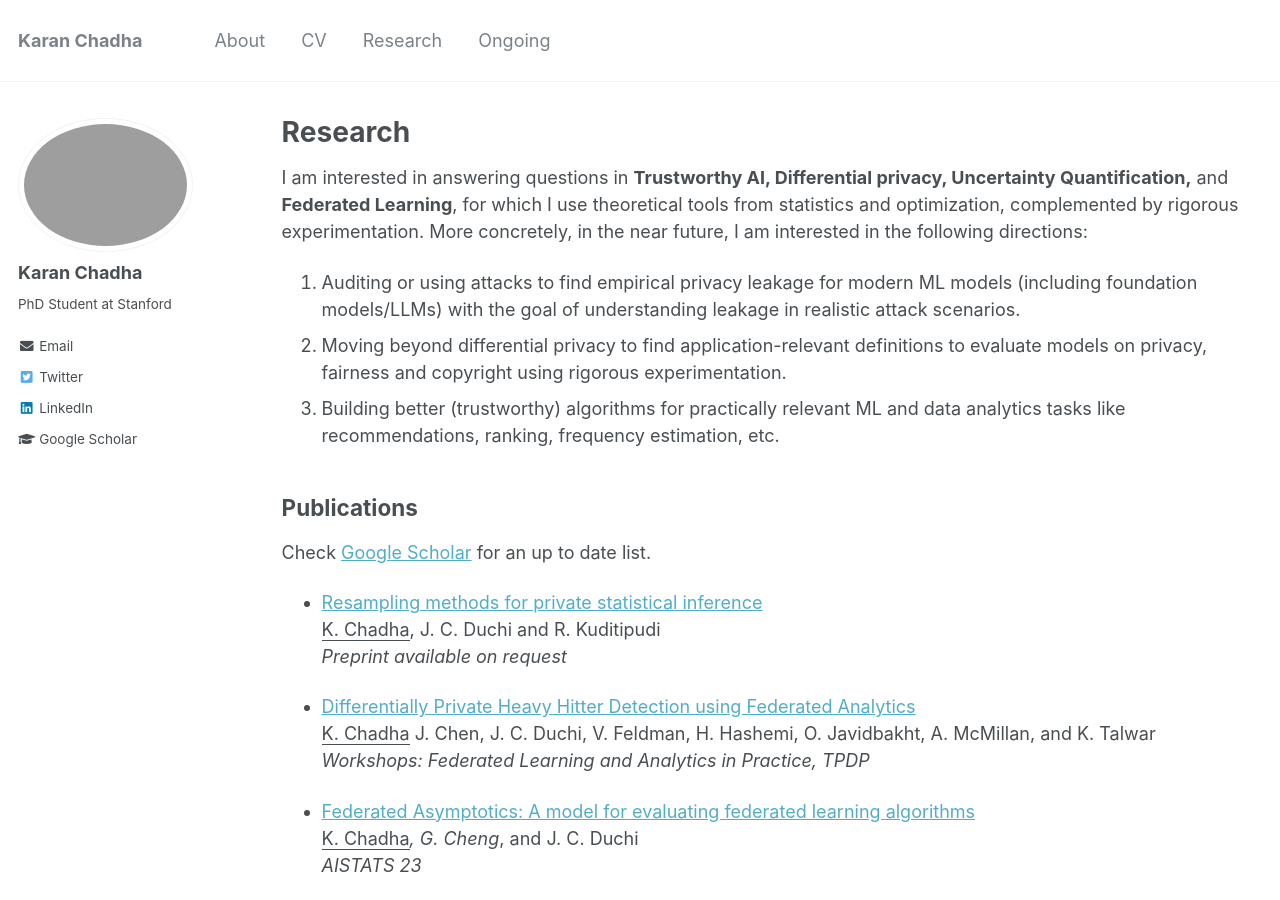
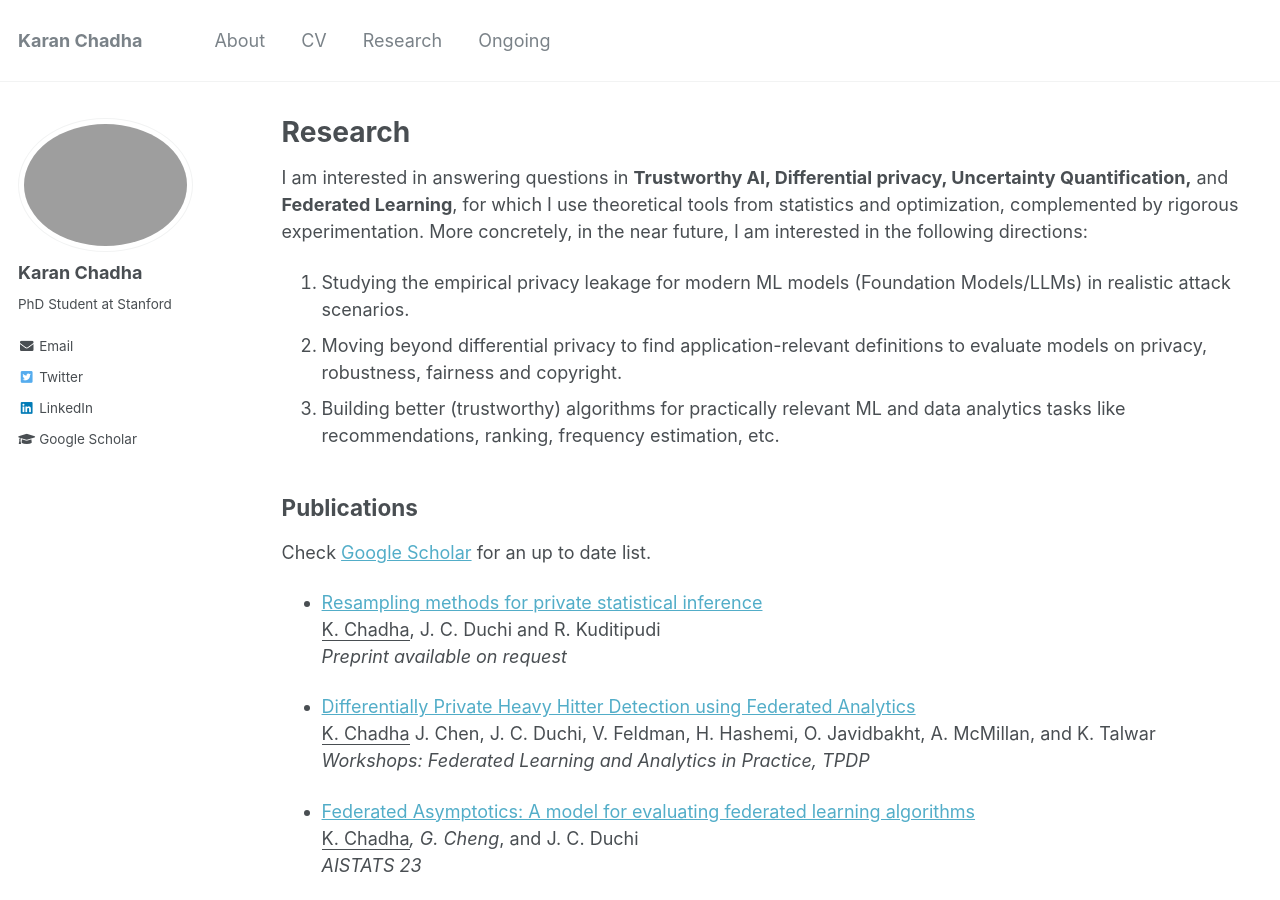
Before and after one commit to knchadha/knchadha.github.io, a Jekyll site: the page built from _pages/research.md, in a window 1280 px wide and 900 px high. Built offline with Jekyll 4.4.1, drawn with Linux system fonts in a browser that asks for light colours.

Commit message:
minor change to research and CV page

```diff
--- a/_pages/research.md
+++ b/_pages/research.md
@@ -7,8 +7,8 @@ author_profile: true
 
 I am interested in answering questions in **Trustworthy AI,  Differential privacy, Uncertainty Quantification,** and **Federated Learning**, for which I use theoretical tools from statistics and optimization, complemented by rigorous experimentation. More concretely, in the near future, I am interested in the following directions:
 
-1. Auditing or using attacks to find empirical privacy leakage for modern ML models (including foundation models/LLMs) with the goal of understanding leakage in realistic attack scenarios.
-2. Moving beyond differential privacy to find application-relevant definitions to evaluate models on privacy, fairness and copyright using rigorous experimentation.
+1. Studying the empirical privacy leakage for modern ML models (Foundation Models/LLMs) in realistic attack scenarios.
+2. Moving beyond differential privacy to find application-relevant definitions to evaluate models on privacy, robustness, fairness and copyright.
 3. Building better (trustworthy) algorithms for practically relevant ML and data analytics tasks like recommendations, ranking, frequency estimation, etc.
 
 ## Publications
```
Also changed, not shown: 3 other files.
